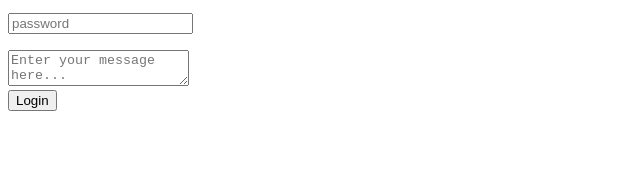
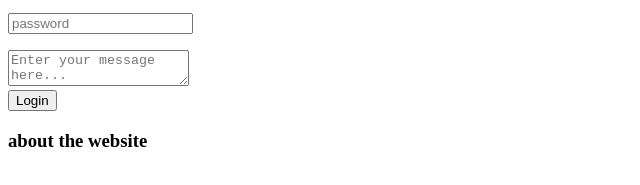
Before and after one commit to wanja-juma/HTML-Intro, a plain HTML site: page index.html in a window 1280 px wide. Shown: the part 201-386 px from the top of the page, without its empty margins (0-640 px from the left). Drawn offline with Linux system fonts and the light colour scheme.

Commit message:
added h3 tittle

```diff
--- a/index.html
+++ b/index.html
@@ -20,5 +20,6 @@
         <textarea name="text" placeholder="Enter your message here..."></textarea> <br>
         <button type="submit">Login</button>
     </div>
+    <h3>about the website</h3>
 </body>
 </html>
```
